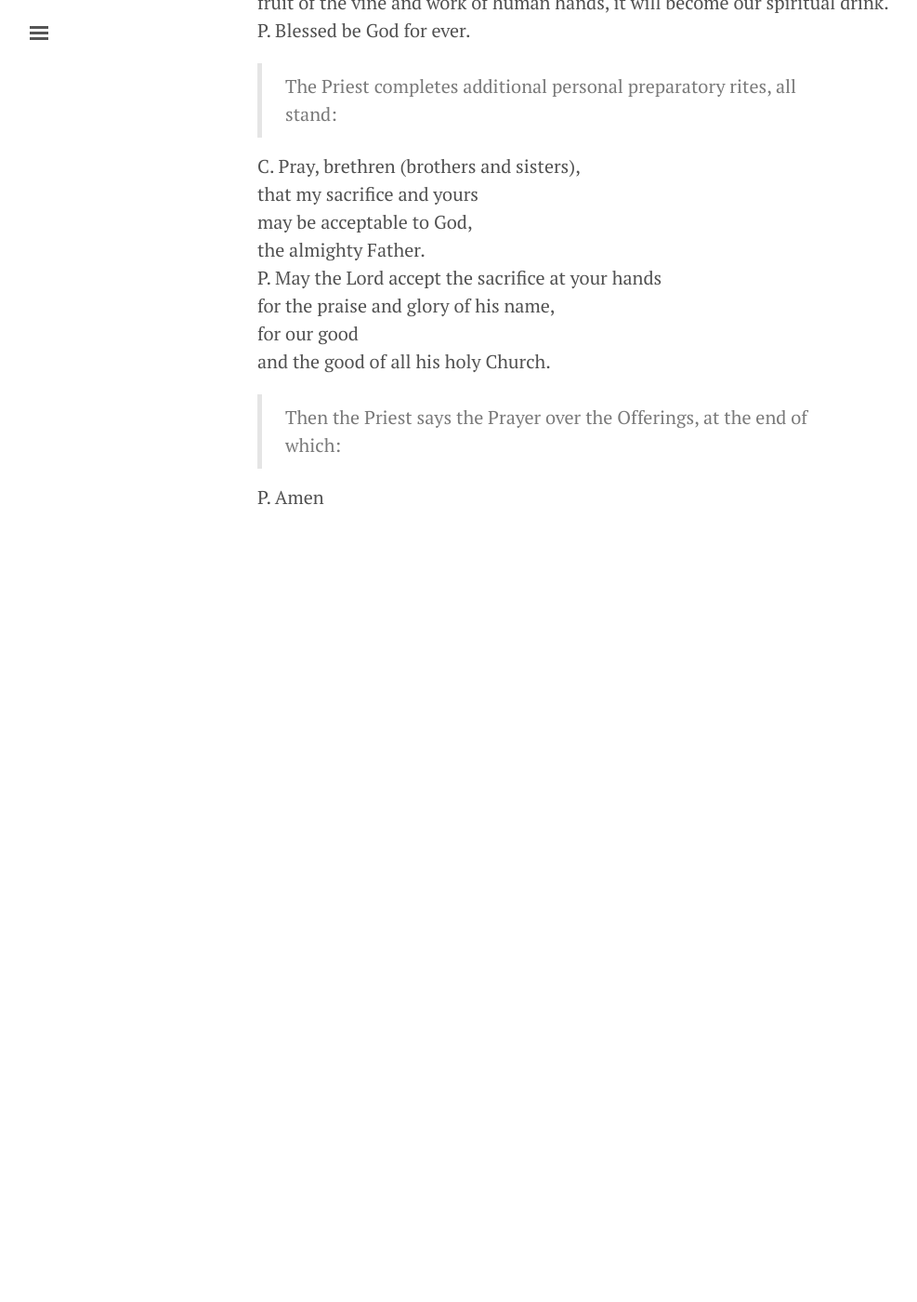
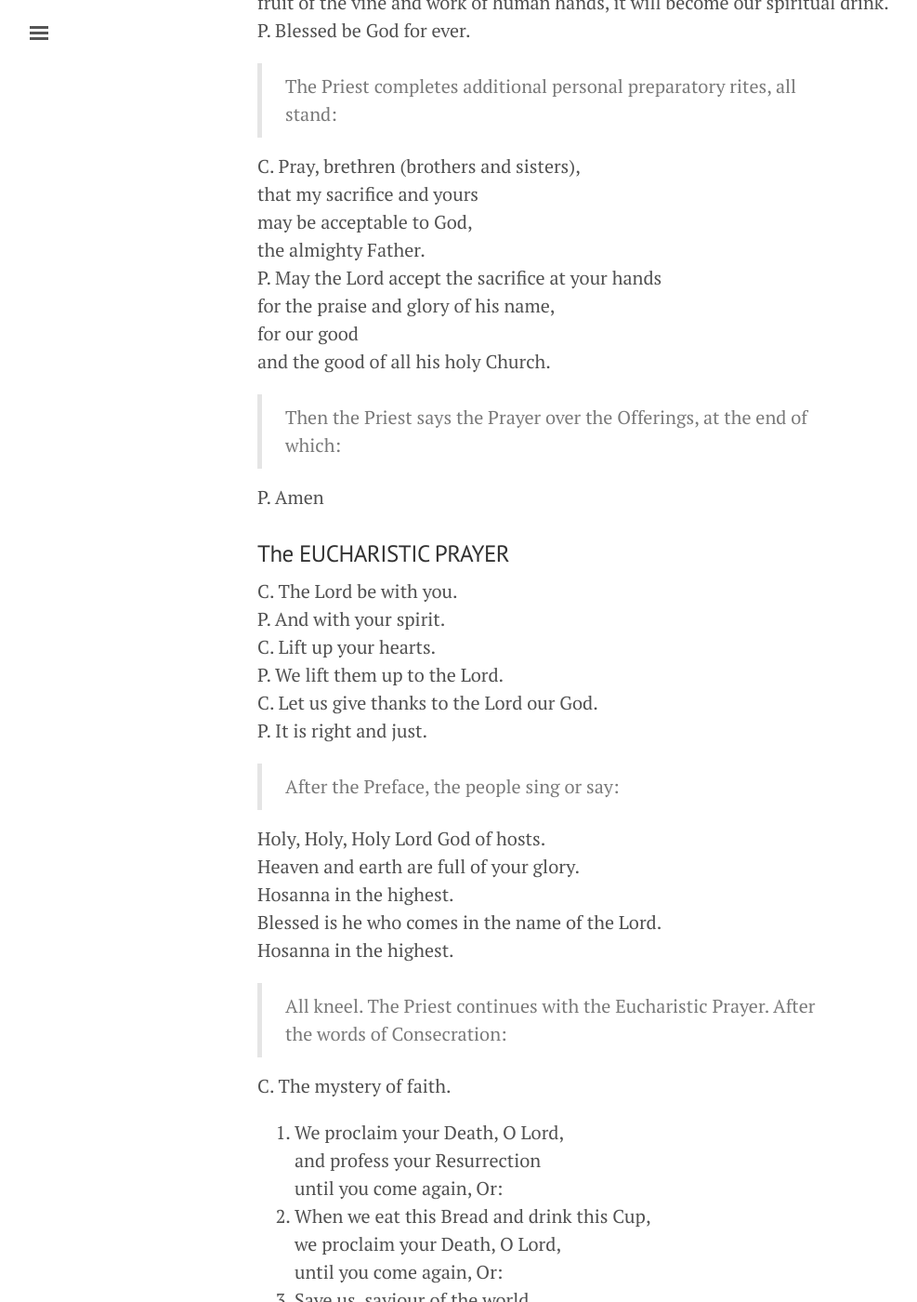
Before and after one commit to hymnsrepo/hymnsrepo-site, a Jekyll site: the page built from order-of-mass.md, in a window 1280 px wide and 1400 px high, scrolled down 7015 px. Shown: the whole window at 93% size, without its empty margins (3-990 px from the left). Built offline with Jekyll 4.4.1, drawn with Linux system fonts in a browser that asks for light colours; before the commit the page ends 7645 px from its top, so only the background shows below that; some of the changed text lies outside the part shown.

Commit message:
Add the Eucharistic prayer (till the doxology)

```diff
--- a/order-of-mass.md
+++ b/order-of-mass.md
@@ -239,3 +239,43 @@ and the good of all his holy Church.
 > Then the Priest says the Prayer over the Offerings, at the end of which:
 
 P. Amen
+
+### The EUCHARISTIC PRAYER
+
+C. The Lord be with you.
+P. And with your spirit.
+C. Lift up your hearts.
+P. We lift them up to the Lord.
+C. Let us give thanks to the Lord our God.
+P. It is right and just.
+
+> After the Preface, the people sing or say:
+
+Holy, Holy, Holy Lord God of hosts.
+Heaven and earth are full of your glory.
+Hosanna in the highest.
+Blessed is he who comes in the name of the Lord.
+Hosanna in the highest.
+
+> All kneel. The Priest continues with the Eucharistic Prayer. After the words of Consecration:
+
+C. The mystery of faith.
+
+1. We proclaim your Death, O Lord,
+and profess your Resurrection
+until you come again, Or:
+1. When we eat this Bread and drink this Cup,
+we proclaim your Death, O Lord,
+until you come again, Or:
+1. Save us, saviour of the world,
+for by your Cross and Resurrection
+you have set us free.
+
+> At the conclusion of the prayer:
+
+C. Through him, and with him, and in him,
+O God, almighty Father,
+in the unity of the Holy Spirit,
+all glory and honour is yours,
+for ever and ever.
+P. Amen
```
